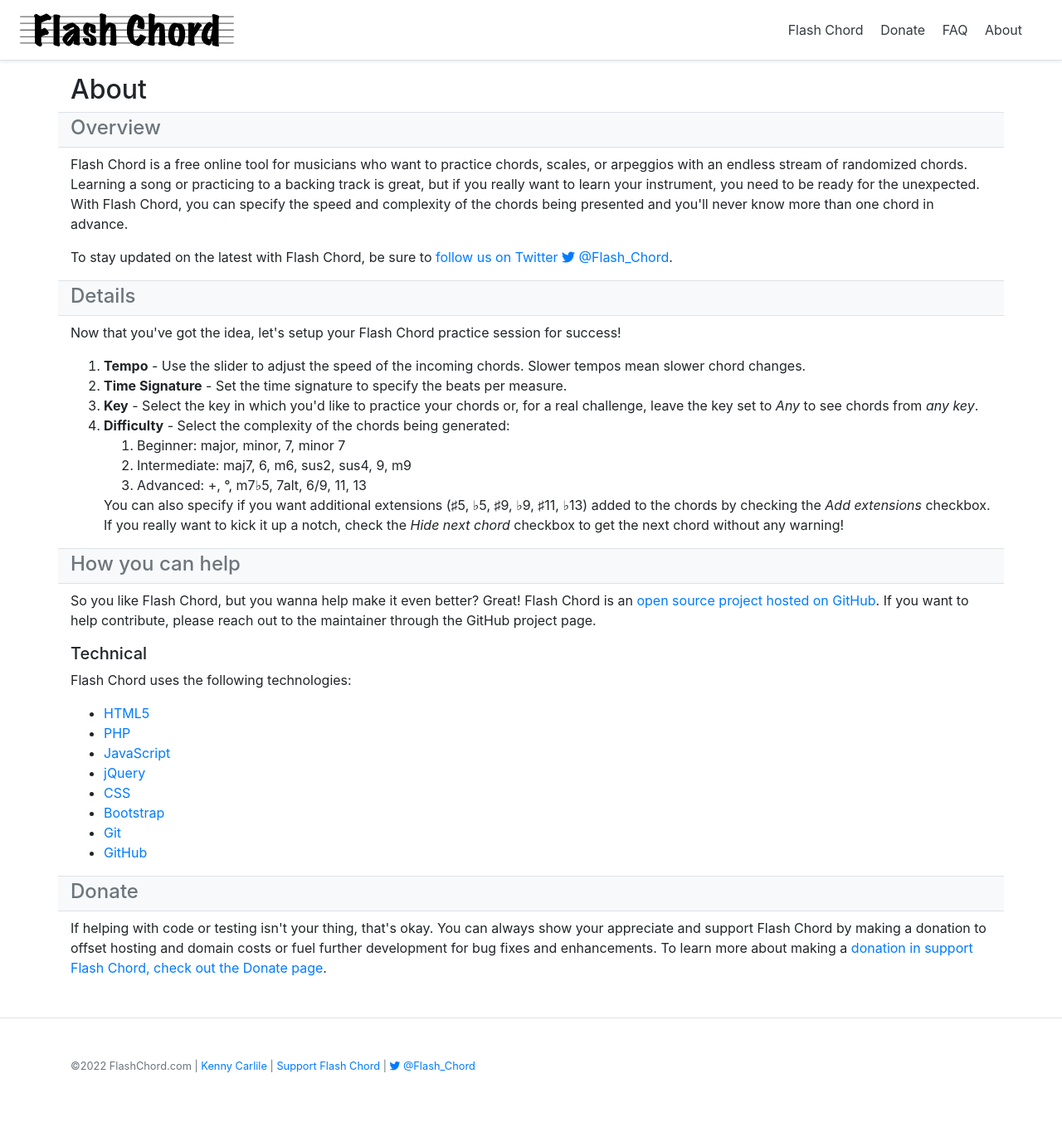
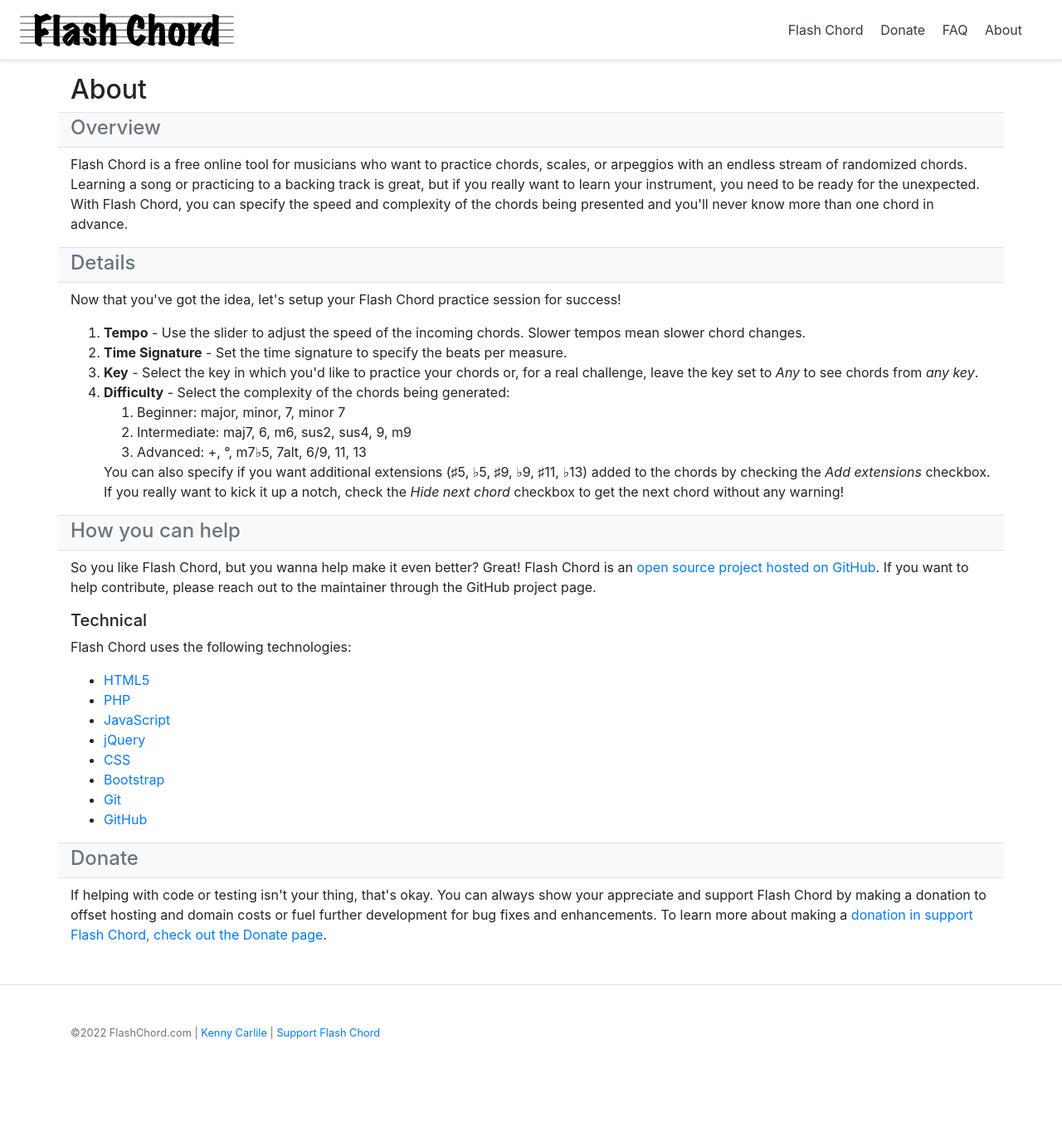
Before and after one commit to KCarlile/flashchord, a PHP site: page /about.php in a window 1280 px wide. Shown: the whole page at 83% size. After the commit the page ends 1253 px from the top, so only its background shows below. Run offline with PHP 8.4, Linux system fonts and the light colour scheme; some libraries are stand-ins or nearby versions.

Commit message:
Removing Twitter links and references.

```diff
--- a/about.php
+++ b/about.php
@@ -16,7 +16,6 @@
             </div>
         </div>
         <p>Flash Chord is a free online tool for musicians who want to practice chords, scales, or arpeggios with an endless stream of randomized chords. Learning a song or practicing to a backing track is great, but if you really want to learn your instrument, you need to be ready for the unexpected. With Flash Chord, you can specify the speed and complexity of the chords being presented and you'll never know more than one chord in advance.</p>
-        <p>To stay updated on the latest with Flash Chord, be sure to <a href="https://twitter.com/flash_chord">follow us on Twitter <i class="fab fa-twitter"></i> @Flash_Chord</a>.
         <div class="row bg-light mb-2">
             <div class="col border-top border-bottom">
                 <h4 class="text-secondary mt-1 mb-2">Details</h4>
--- a/components/copyright.php
+++ b/components/copyright.php
@@ -1 +1 @@
-<small class="d-block mb-3 text-muted">©<?php echo date("Y"); ?> FlashChord.com | <a href="http://www.kennycarlile.com/">Kenny Carlile</a> | <a href="/donate">Support Flash Chord</a> | <a href="https://twitter.com/flash_chord"><i class="fab fa-twitter"></i> @Flash_Chord</a></small>
+<small class="d-block mb-3 text-muted">©<?php echo date("Y"); ?> FlashChord.com | <a href="http://www.kennycarlile.com/">Kenny Carlile</a> | <a href="/donate">Support Flash Chord</a>
```
Also changed, not shown: CONTRIBUTING.md (+1 -1 lines), CHANGELOG.md, README.md.
